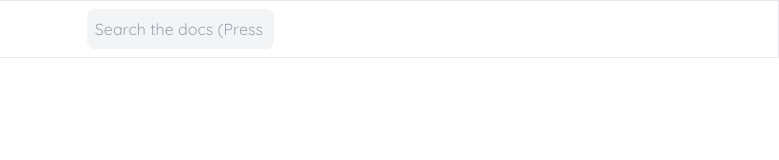
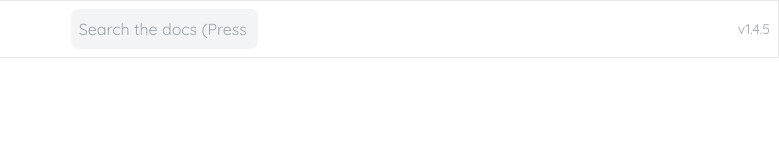
Before and after one commit to Im-Hassan-wd/wick-api, a website: page build/doc/doc.html in a window 1280 px wide. Shown: the full height of the page, 501-1280 px from the left. Drawn offline with Linux system fonts and the light colour scheme.

Commit message:
documentation

```diff
--- a/build/doc/doc.html
+++ b/build/doc/doc.html
@@ -15,11 +15,15 @@
           <span>wickapi</span>
         </a>
       </h1>
-      <div class="relative p-1 bg-gray-100 rounded-lg">
+      <div class="relative p-1 bg-gray-100 rounded-lg text-gray-400">
         <input type="text" class="p-1 bg-gray-100" placeholder="Search the docs (Press '/' to focus)">
         <div class="absolute t-0"></div>
       </div>
-      <div></div>
+      <div>
+        <div class="flex items-center text-gray-400">
+          <span class="text-sm">v1.4.5</span>
+        </div>
+      </div>
     </div>
   </header>
 </body>
```
Also changed, not shown: build/styles.css.
